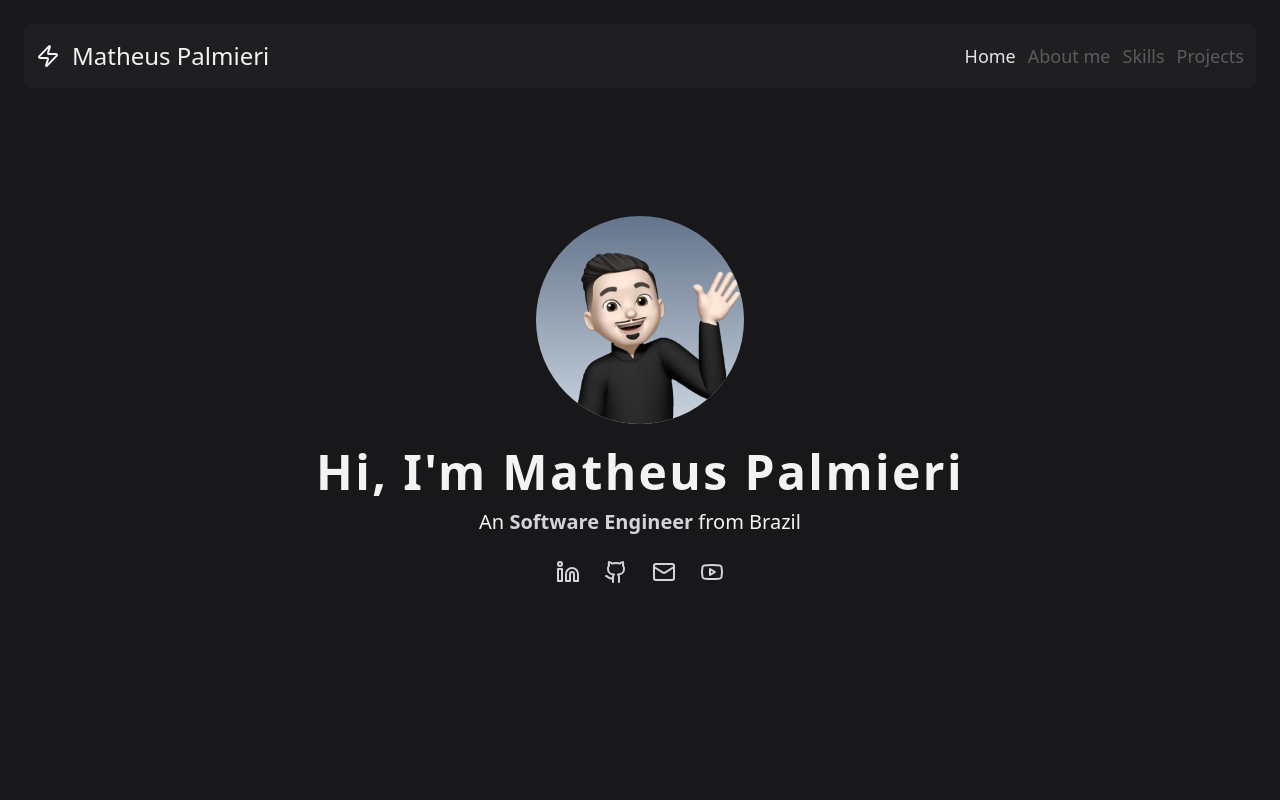
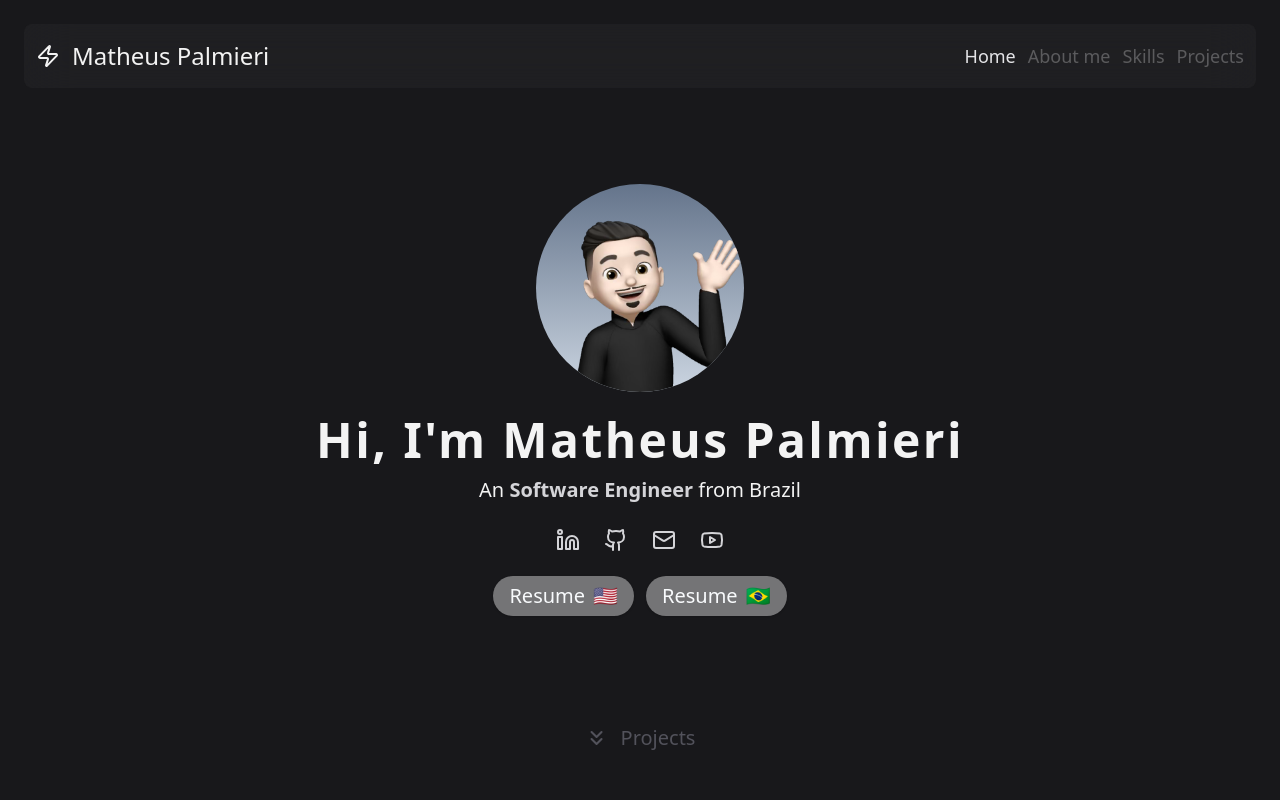
Before and after one commit to MatheusPalmieri/portfolio, a React (Vite) app: page / in a window 1280 px wide. Shown: the top 800 px of the page. Built offline with nearby package versions, Linux system fonts and the light colour scheme; no server answers.

Commit message:
feat: resume

```diff
--- /dev/null
+++ b/src/components/Resume/Button.tsx
@@ -0,0 +1,18 @@
+import { Button } from "../ui/button";
+
+interface Props {
+  file: unknown;
+  flag: string;
+}
+
+export const ResumeButton = ({ file, flag }: Props) => (
+  <div className="flex">
+    <Button
+      className="h-10 bg-[rgba(255,255,255,0.4)] hover:bg-[rgba(255,255,255,0.6)] duration-300 rounded-full text-xl font-medium"
+      onClick={() => window.open(file as string)}
+    >
+      Resume
+      <span className="ml-2">{flag}</span>
+    </Button>
+  </div>
+);
--- /dev/null
+++ b/src/components/Resume/index.tsx
@@ -0,0 +1,10 @@
+import { ResumeButton } from "./Button";
+import ResumeEnglish from "@/assets/resumes/english.pdf";
+import ResumePortuguese from "@/assets/resumes/portuguese.pdf";
+
+export const Resume = () => (
+  <div className="flex gap-3">
+    <ResumeButton file={ResumeEnglish} flag="🇺🇸" />
+    <ResumeButton file={ResumePortuguese} flag="🇧🇷" />
+  </div>
+);
--- a/src/globals/styles/index.css
+++ b/src/globals/styles/index.css
@@ -75,6 +75,10 @@
   }
 }
 
+html {
+  scroll-behavior: smooth;
+}
+
 body {
   background-color: #222;
   color: #f3f3f3;
--- a/src/sections/Home/GitHub/index.tsx
+++ b/src/sections/Home/GitHub/index.tsx
@@ -15,7 +15,6 @@ export const Github = () => {
       try {
         setIsLoading(true);
         const response = await getRepositories();
-        console.log(response);
         setRepositories(response);
       } catch (error) {
         console.error("Error fetching data from GitHub", error);
--- a/src/sections/Home/Header/index.tsx
+++ b/src/sections/Home/Header/index.tsx
@@ -1,9 +1,12 @@
 import Avatar from "@/assets/avatars/hello.png";
-import { Github, Linkedin, Mail, Youtube } from "lucide-react";
+import { Resume } from "@/components/Resume";
+import { Stack } from "@/components/Stack";
+import { ChevronsDown, Github, Linkedin, Mail, Youtube } from "lucide-react";
 import { ComponentProps } from "react";
 
 export const Header = () => (
-  <header className="h-[100dvh] bg-zinc-900 flex flex-col items-center justify-center gap-6">
+  <header className="h-[100dvh] bg-zinc-900">
+    <Stack className="h-full gap-6 justify-center items-center relative">
       <div className="size-52 rounded-full bg-gradient-to-b from-slate-500 to-slate-300 overflow-hidden">
         <img src={Avatar} alt="avatar" className="object-cover" />
       </div>
@@ -32,6 +35,19 @@ export const Header = () => (
           <Youtube />
         </Link>
       </div>
+
+      <Resume />
+    </Stack>
+
+    <div className="absolute bottom-12 left-[50%] translate-x-[-50%]">
+      <a
+        href="#projects"
+        className="flex items-center gap-3 text-xl text-zinc-600 hover:text-zinc-300 duration-300"
+      >
+        <ChevronsDown className="w-6 h-6" />
+        Projects
+      </a>
+    </div>
   </header>
 );
 
--- a/src/sections/Home/Projects/index.tsx
+++ b/src/sections/Home/Projects/index.tsx
@@ -9,7 +9,7 @@ export const Projects = () => {
   const projects = getProjects();
 
   return (
-    <section>
+    <section id="projects">
       {projects.map((project: Project, idx: number) => {
         const isPair = idx % 2 === 0;
 
```
Also changed, not shown: 2 other files (tests, documents, lock files or other folders). Lines whose indentation alone changed are shown as unchanged.
